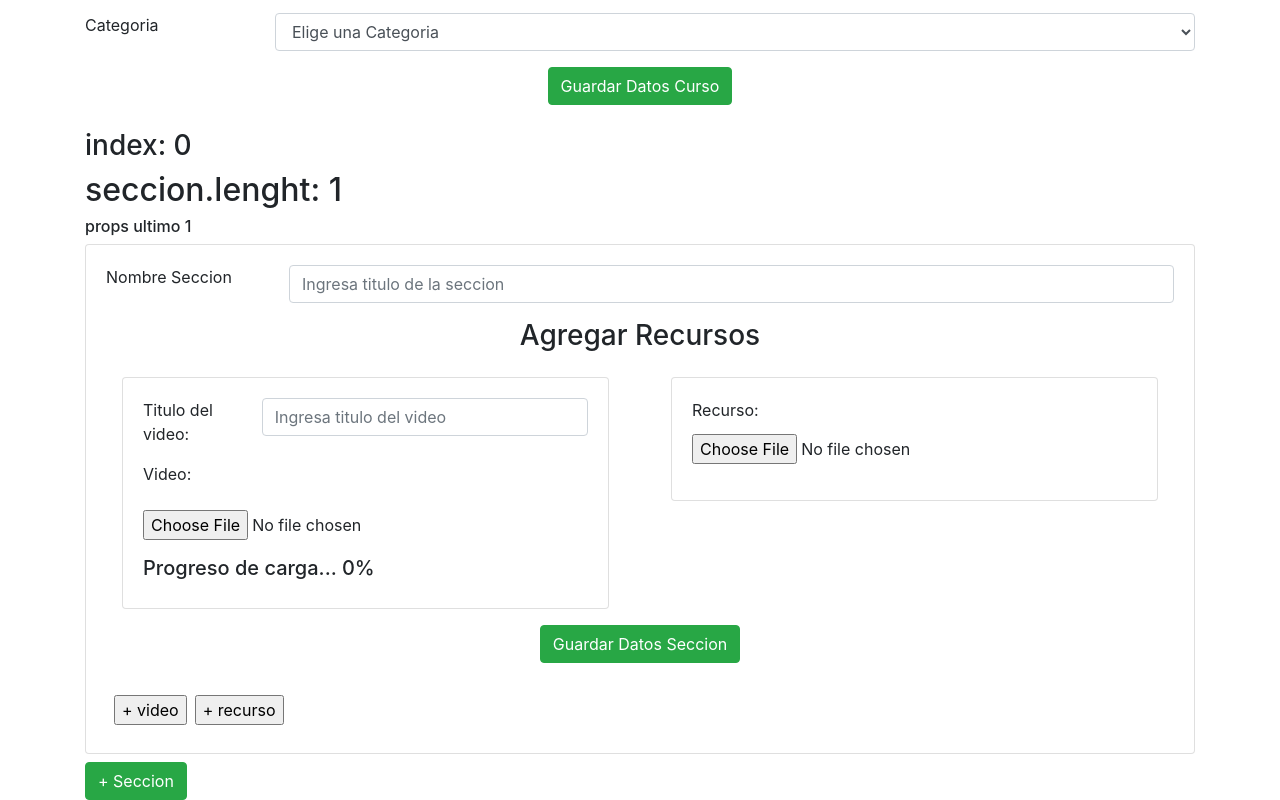
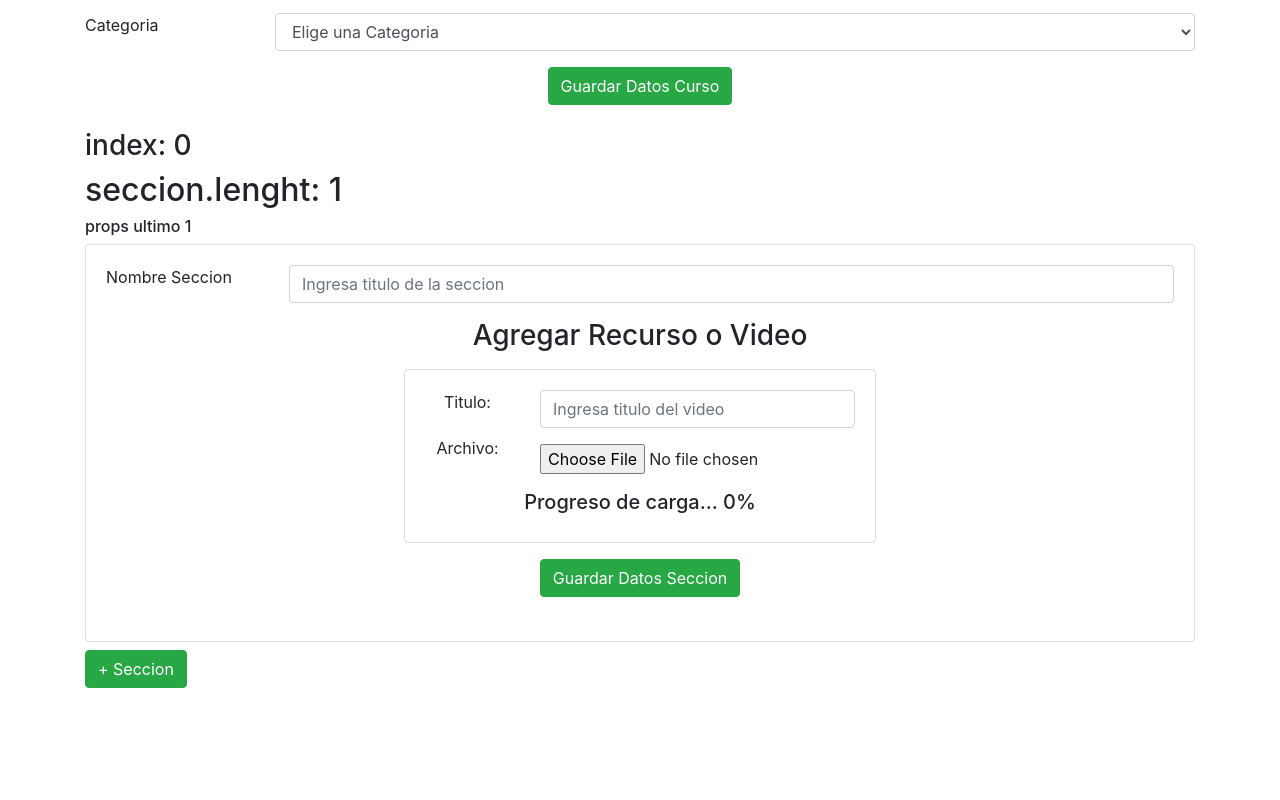
Before and after one commit to Marisabel-Condori/UF-CPN, a React (Create React App) app: page /NuevoCurso in a window 1280 px wide. Shown: the part 398-1198 px from the top of the page. After the commit the page ends 1086 px from the top, so only its background shows below. Built offline with nearby package versions, Linux system fonts and the light colour scheme.

Commit message:
nuevo diseño video

```diff
--- a/src/components/customs/SeccionCurso.jsx
+++ b/src/components/customs/SeccionCurso.jsx
@@ -60,20 +60,24 @@ const SeccionCurso = (props) => {
                 </div>
               </div>
             </div>
-            <center> <h3>Agregar Recursos</h3> </center>
-            <div className='row'>
-              <div className='col-md-6'><VideoSeccion /></div>
-              <div className='col-md-6'><Recurso /></div>
-            </div>
+            <center>
+                <h3>Agregar Recurso o Video</h3>
+              <div className='col-md-6'>
+                <VideoSeccion />
 
+              </div>
 
+            </center>
+            {/* <div className='row'>
+              {/* <div className='col-md-6'><Recurso /></div>
+            </div> */}
 
             <center>
               <button type='submit' className='btn btn-success mb-4'> Guardar Datos Seccion</button>
             </center>
 
-            <input type="submit" value={"+ video"} className='m-2' />
-            <input type="submit" value={"+ recurso"} />
+            {/* <input type="submit" value={"+ video"} className='m-2' />
+            <input type="submit" value={"+ recurso"} /> */}
           </div>
         </div>
       </form>
--- a/src/components/customs/VideoSeccion.jsx
+++ b/src/components/customs/VideoSeccion.jsx
@@ -4,6 +4,9 @@ import { ref, uploadBytesResumable, getDownloadURL } from "firebase/storage";
 import { storage } from "../Firebase";
 
 const VideoSeccion = () => {
+
+  const agregarRecurso = async (e) => {
+  }
   const [progress, setProgress] = useState(0)
 
   const onChange = (e) => {
@@ -28,9 +31,9 @@ const VideoSeccion = () => {
   return (
     <div className="card m-3">
       <div className="card-body">
-
+        <form onSubmit={agregarRecurso}></form>
         <div className='row'>
-          <div className='col-md-3'>  <label>Titulo del video: </label> </div>
+          <div className='col-md-3'>  <label>Titulo: </label> </div>
           <div className='col-md-9'>
             <input
               type="text"
@@ -40,9 +43,9 @@ const VideoSeccion = () => {
         </div>
 
         <div className='row'>
-          <div className='col-md-3'>  <label className='mt-2'>Video: </label> </div>
-          <div className='form-group mt-3'>
-            <div className='col-md-12'>
+          <div className='col-md-3'>  <label className='mt-2'>Archivo: </label> </div>
+            <div className='col-md-9 mt-3'>
+          <div className='form-group'>
               <input type="file" className='form-control-file' name='video' onChange={onChange} />
             </div>
             {/* //// SOLUCIONAR EL MENSAJE DE ALERTA****** */}
```
